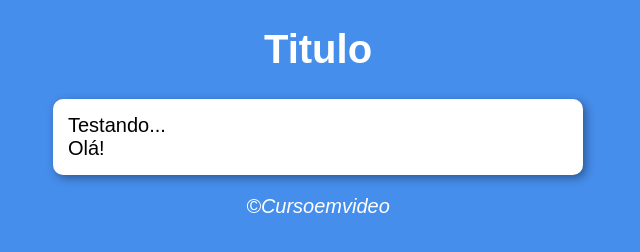
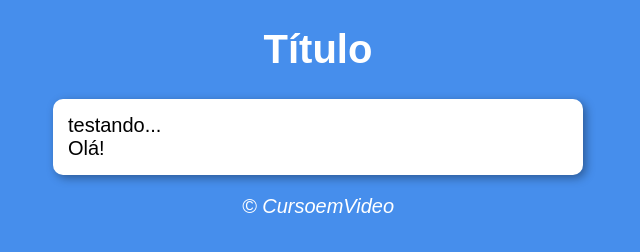
Before and after one commit to rafaelnunesdecastro/javascript, a plain HTML site: page aula18ex/modelo.html in a window 1280 px wide. Shown: the full height of the page, 322-962 px from the left. Drawn offline with Linux system fonts and the light colour scheme.

Commit message:
aula 18 js

```diff
--- a/aula18ex/estilo.css
+++ b/aula18ex/estilo.css
@@ -14,7 +14,7 @@ border-radius: 10px;
     padding: 15px;
     width: 500px;
     margin: auto;
-box-shadow: 3px 3px 10px rgba(0, 0, 0, 0.384);
+    box-shadow: 3px 3px 10px rgba(0, 0, 0, 0.363);
 }
 
 footer {
--- a/aula18ex/modelo.html
+++ b/aula18ex/modelo.html
@@ -3,23 +3,23 @@
 <head>
     <meta charset="UTF-8">
     <meta name="viewport" content="width=device-width, initial-scale=1.0">
-    <title>Modelo de Exercício</title>
+    <title>Modelo de exercício</title>
     <link rel="stylesheet" href="estilo.css">
 </head>
 <body>
 <header>
-        <h1>Titulo</h1>
+<h1>Título</h1>
 </header>
 <section>
 <div>
-            Testando...
+testando...
 </div>
 <div>
 Olá!
 </div>
 </section>
 <footer>
-        <p>&copy;Cursoemvideo</p>
+<p>&copy; CursoemVideo</p>
 </footer>
 <script src="script.js"></script>
 </body>
--- a/aula18ex/script.js
+++ b/aula18ex/script.js
@@ -1 +1 @@
-alert('Olá!');
+alert('Olá!')
```
Lines whose indentation alone changed are shown as unchanged.
